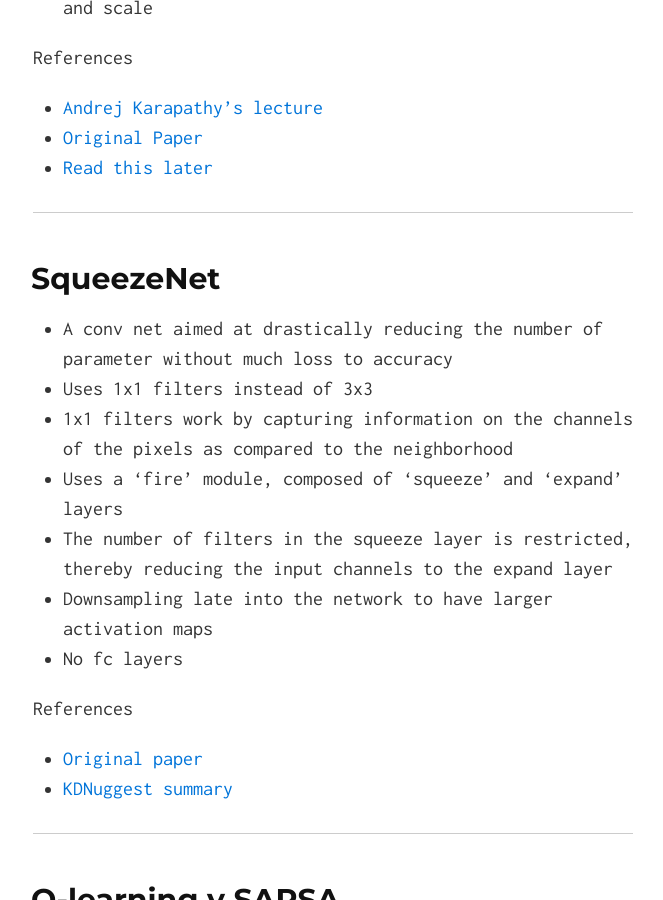
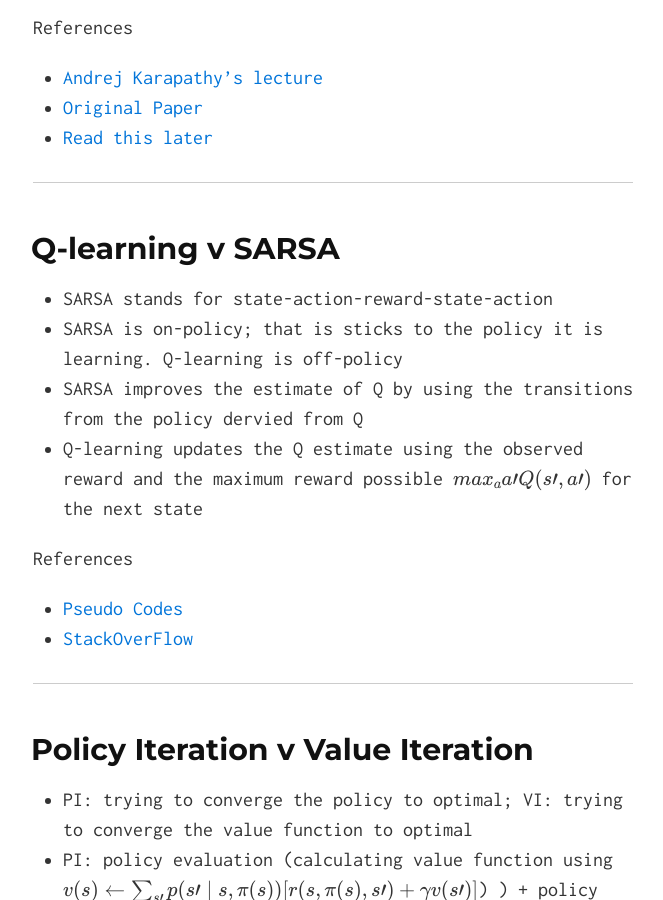
Before and after one commit to divyanshk/Mini-Blogs, a Jekyll site: the page built from index.md, in a window 1280 px wide and 900 px high, scrolled down 1819 px. Shown: the whole window, without its empty margins (307-970 px from the left). Built offline with Jekyll 4.4.1, drawn with Linux system fonts in a browser that asks for light colours; formulas are drawn with MathJax 3; some of the changed text lies outside the part shown.

```diff
--- a/index.md
+++ b/index.md
@@ -4,7 +4,6 @@ layout: default
 
 [Deconvolution Layer](#deconv)
 [Batch Normalization](#batchnorm)
-[SqueezeNet](#squeezenet)
 [Q-learning v SARSA](#qlearningsarsa)
 [Policy Iteration v Value Iteration](#policyvalue)
 [Q Learning](#qlearning)
@@ -49,22 +48,6 @@ References
 * [Andrej Karapathy's lecture](https://www.youtube.com/watch?v=gYpoJMlgyXA&feature=youtu.be&list=PLkt2uSq6rBVctENoVBg1TpCC7OQi31AlC&t=3078)
 * [Original Paper](https://arxiv.org/abs/1502.03167)
 * [Read this later](https://kratzert.github.io/2016/02/12/understanding-the-gradient-flow-through-the-batch-normalization-layer.html)
-
----
-
-## <a name="squeezenet"></a>SqueezeNet
-
-* A conv net aimed at drastically reducing the number of parameter without much loss to accuracy
-* Uses 1x1 filters instead of 3x3
-* 1x1 filters work by capturing information on the channels of the pixels as compared to the neighborhood
-* Uses a 'fire' module, composed of 'squeeze' and 'expand' layers
-* The number of filters in the squeeze layer is restricted, thereby reducing the input channels to the expand layer
-* Downsampling late into the network to have larger activation maps
-* No fc layers
-
-References
-* [Original paper](https://arxiv.org/pdf/1602.07360.pdf)
-* [KDNuggest summary](https://www.kdnuggets.com/2016/09/deep-learning-reading-group-squeezenet.html)
 
 ---
 
```
Also changed, not shown: other parts of index.md (+12 -1 lines).
